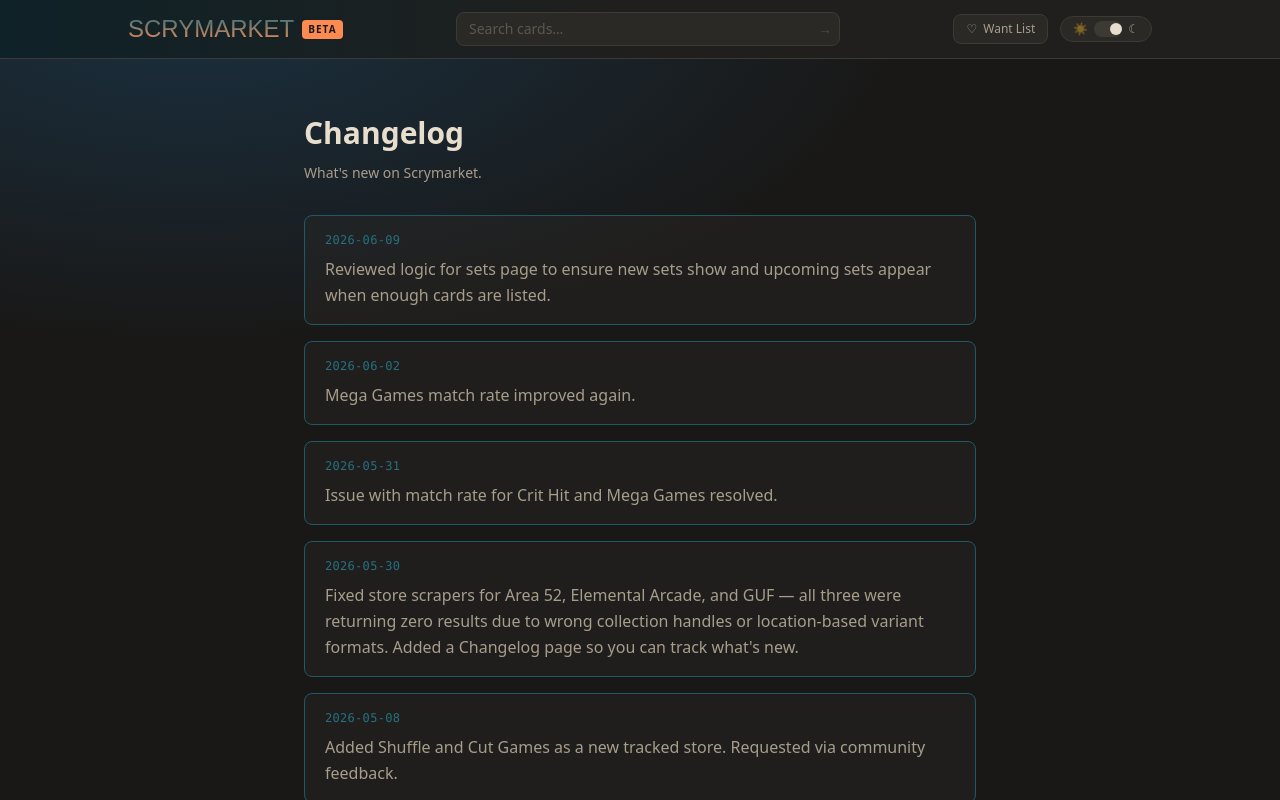
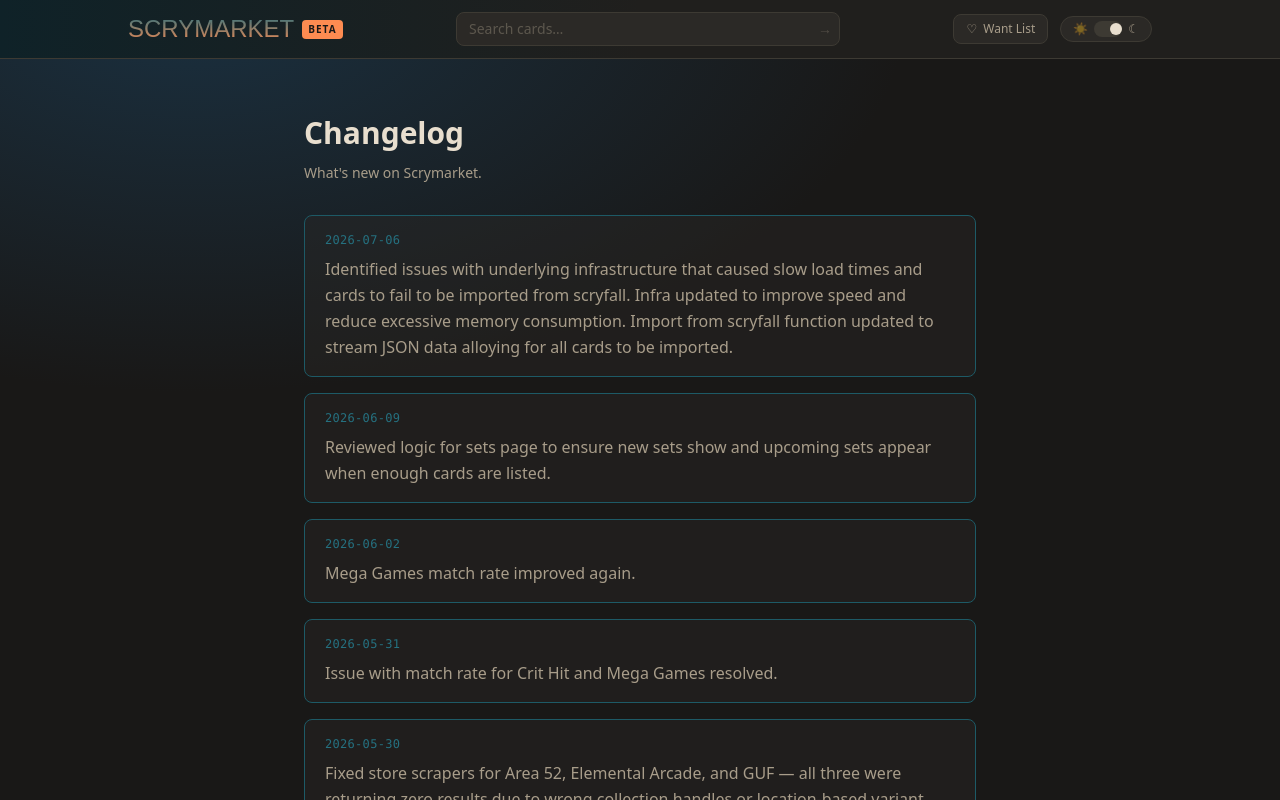
Before and after one commit to luperr/mtg-au-tracker, a Next.js app in the folder apps/web/: page /changelog in a window 1280 px wide. Shown: the top 800 px of the page. Built offline with nearby package versions, Linux system fonts and the light colour scheme; a web font is replaced by a local one.

Commit message:
Add changelog entry for infrastructure updates
Added a new changelog entry regarding infrastructure improvements and import functionality.

```diff
--- a/apps/web/src/app/changelog/page.tsx
+++ b/apps/web/src/app/changelog/page.tsx
@@ -6,6 +6,10 @@ export const metadata: Metadata = {
 };
 
 const entries: { date: string; text: string }[] = [
+      {
+    date: "2026-07-06",
+    text: "Identified issues with underlying infrastructure that caused slow load times and cards to fail to be imported from scryfall. Infra updated to improve speed and reduce excessive memory consumption.  Import from scryfall function updated to stream JSON data alloying for all cards to be imported.",
+  },
     {
     date: "2026-06-09",
     text: "Reviewed logic for sets page to ensure new sets show and upcoming sets appear when enough cards are listed.",
```
